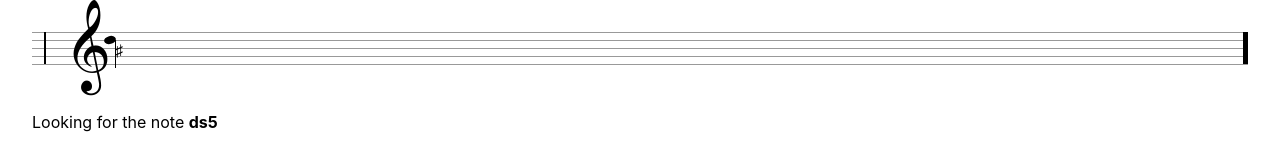
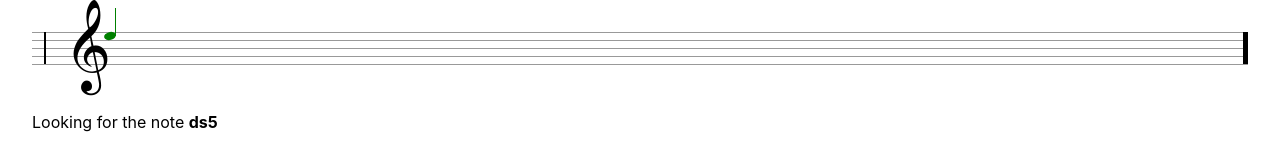
Before and after one commit to nathancashmore/piano-tutor, a React (Create React App) app: page / in a window 1280 px wide. Shown: the top 160 px of the page. Built offline with nearby package versions, Linux system fonts and the light colour scheme.

Commit message:
Update stave to only take the expected and played note

```diff
--- a/src/component/Stave.tsx
+++ b/src/component/Stave.tsx
@@ -1,15 +1,20 @@
 import React from 'react';
 
 interface Props {
-    note: string
-    status: string
-    wrongNote : string | undefined
+    expectedNote: string
+    playedNote : string | undefined
 }
 
 const Stave: React.FC<Props> = (props) => {
     let conditionalWrongNote;
-    if (props.wrongNote !== undefined) {
-        conditionalWrongNote = <div data-testid="wrong-note" className={`quarter note ${props.wrongNote} bad`}/>
+    let expectedNoteStatus = "ready";
+
+    if (props.playedNote !== undefined && props.playedNote !== props.expectedNote ) {
+        conditionalWrongNote = <div data-testid="wrong-note" className={`quarter note ${props.playedNote} bad`}/>
+    }
+
+    if (props.playedNote === props.expectedNote) {
+        expectedNoteStatus = "good";
     }
 
     return (
@@ -17,7 +22,7 @@
             <div className="staff" data-testid="staff">
                 <div className="bar double"/>
                 <div className="clef treble"/>
-                <div className={`quarter note ${props.note} ${props.status}`}/>
+                <div className={`quarter note ${props.expectedNote} ${expectedNoteStatus}`}/>
                 {conditionalWrongNote}
                 <div className="bar end"/>
             </div>
```
Also changed, not shown: 1 other file (tests, documents, lock files or other folders).
